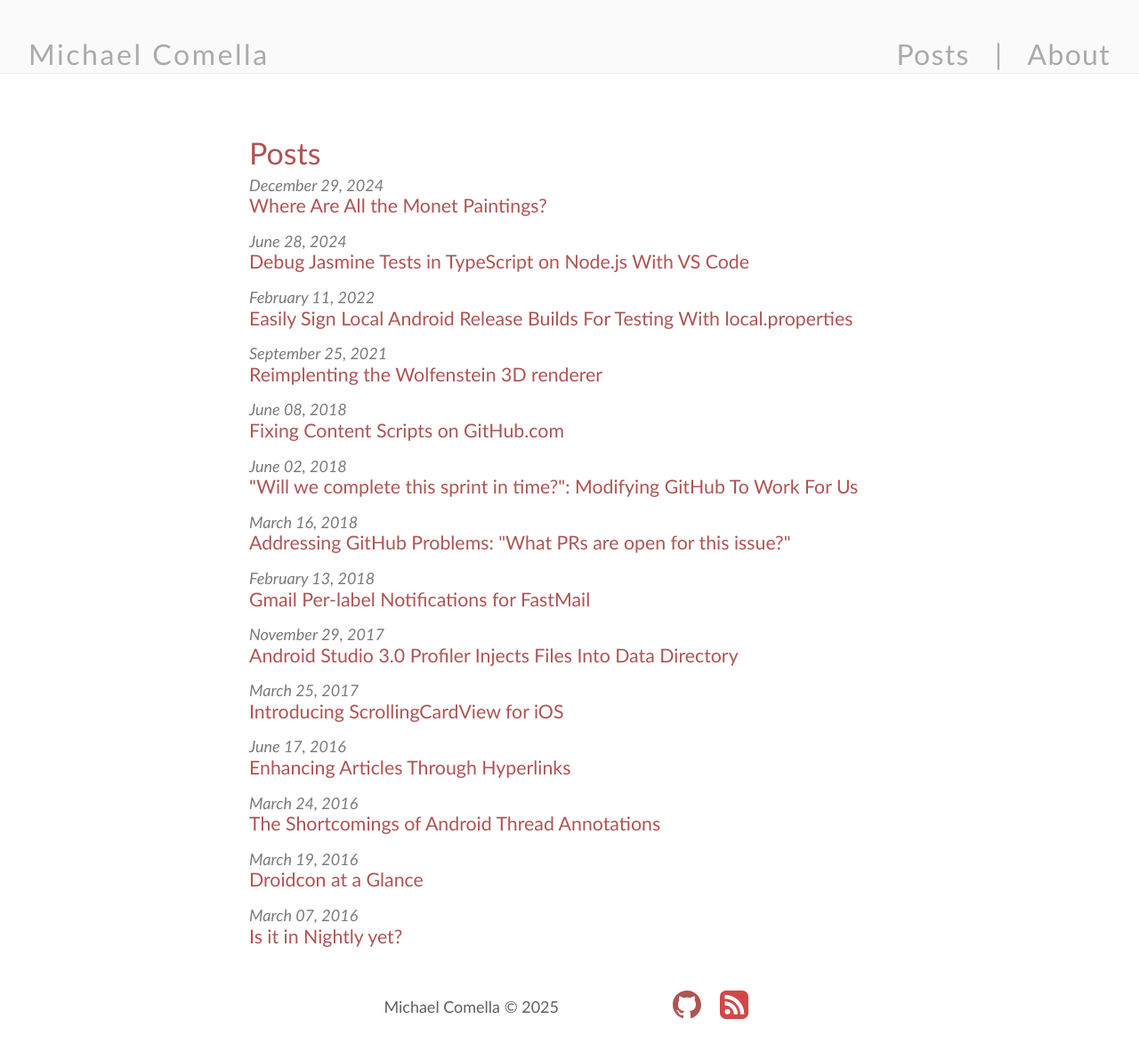
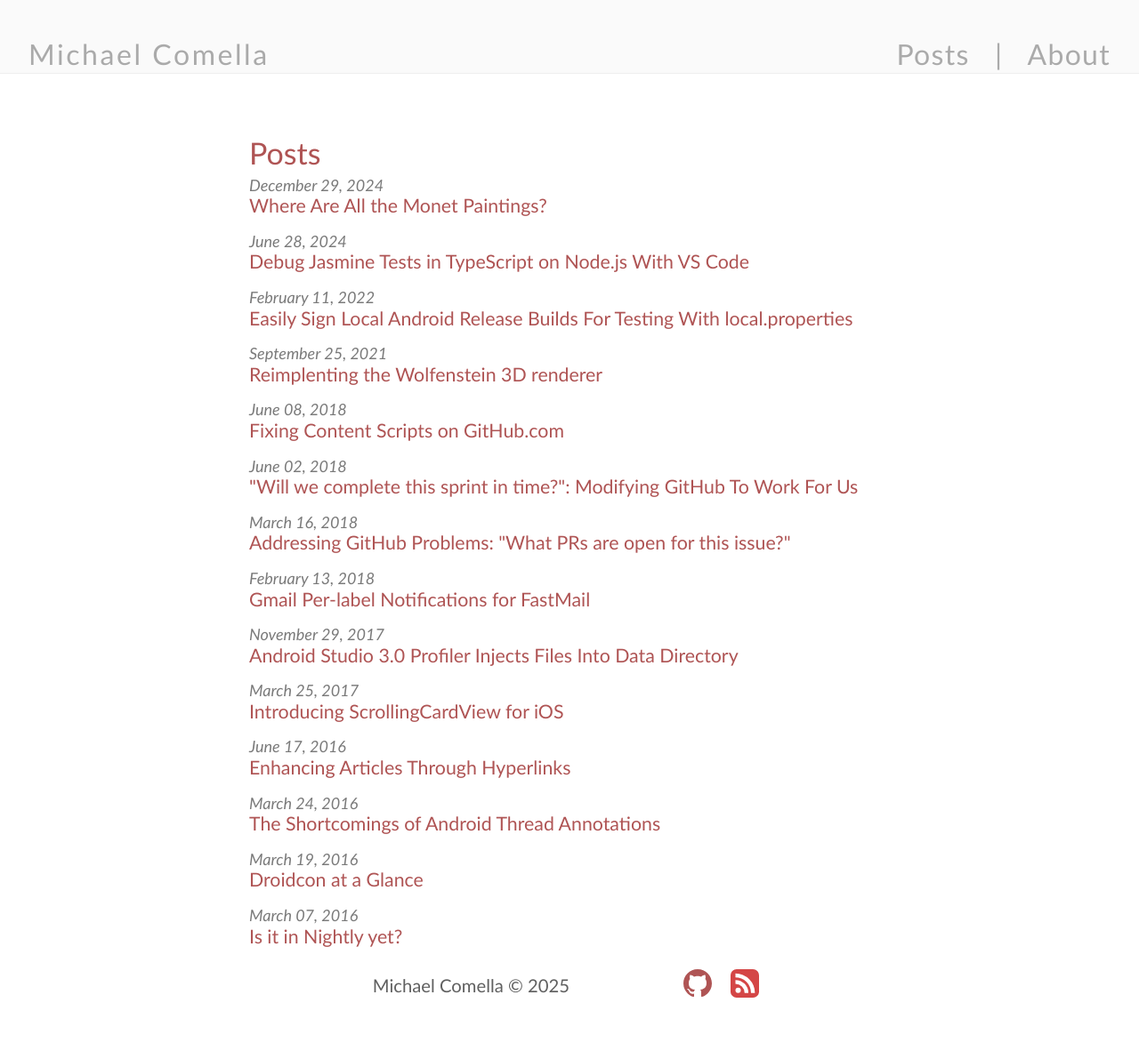
Before and after one commit to mcomella/mcomella.github.com, a Jekyll site: the page built from index.html, in a window 1280 px wide. Shown: the whole page at 89% size. Built offline with Jekyll 4.4.1, drawn with Linux system fonts in a browser that asks for light colours; after the commit the page ends 1150 px from its top, so only the background shows below that.

Commit message:
update responsive styling for footer.

```diff
--- a/_includes/footer.html
+++ b/_includes/footer.html
@@ -1,6 +1,6 @@
 <footer>
     <div>
-        <p>{{ site.title }} &copy; {{ 'now' | date: '%Y' }}</p>
+        {{ site.title }} &copy; {{ 'now' | date: '%Y' }}
     </div>
 
     <div>
--- a/css/main.css
+++ b/css/main.css
@@ -115,6 +115,26 @@
     min-width: 32px;
 }
 
+footer {
+    display: flex;
+    margin: 24px 0;
+    align-items: center;
+    justify-content: center;
+    gap: 120px;
+
+    font-size: 0.95rem;
+    font-weight: lighter;
+}
+
+footer svg, footer img {
+    height: 32px;
+    margin: 0 8px;
+}
+
+footer img:hover {
+    filter: brightness(85%);
+}
+
 /* size addresses larger phones https://stackoverflow.com/a/10027160/ */
 @media (max-width: 600px) {
     :root {
@@ -132,28 +152,12 @@
     #header-right {
         font-size: 85%;
     }
-}
 
-footer {
-    display: flex;
-    height: 100px;
-    margin-top: 14px;
-    align-items: center;
-    justify-content: center;
-}
-
-footer > * {
-    margin: 0 60px;
-    font-size: 18px;
-}
-
-footer svg, footer img {
-    height: 32px;
-    margin: 0 8px;
-}
-
-footer img:hover {
-    filter: brightness(85%);
+    footer {
+        flex-direction: column;
+        margin: 24px 0 18px 0;
+        gap: 12px;
+    }
 }
 
 .clearfix {
```
